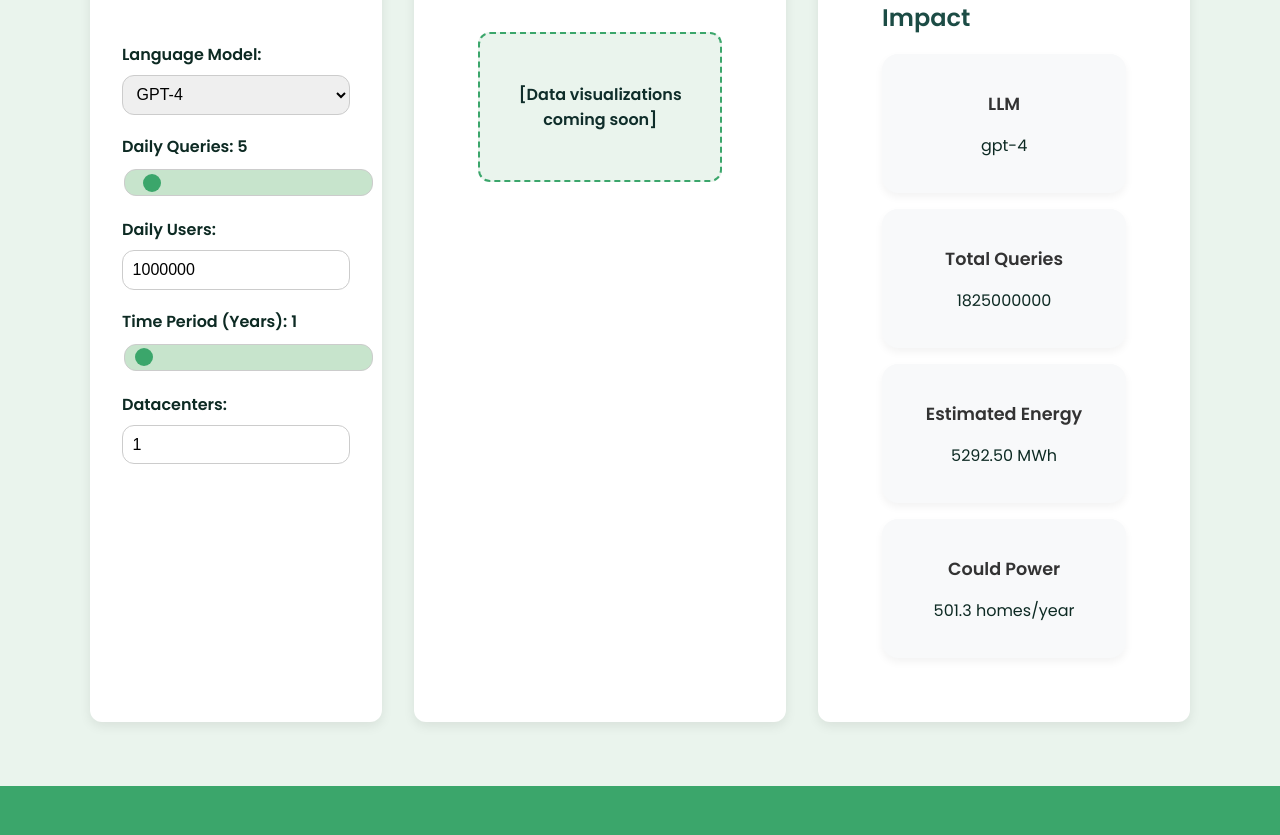
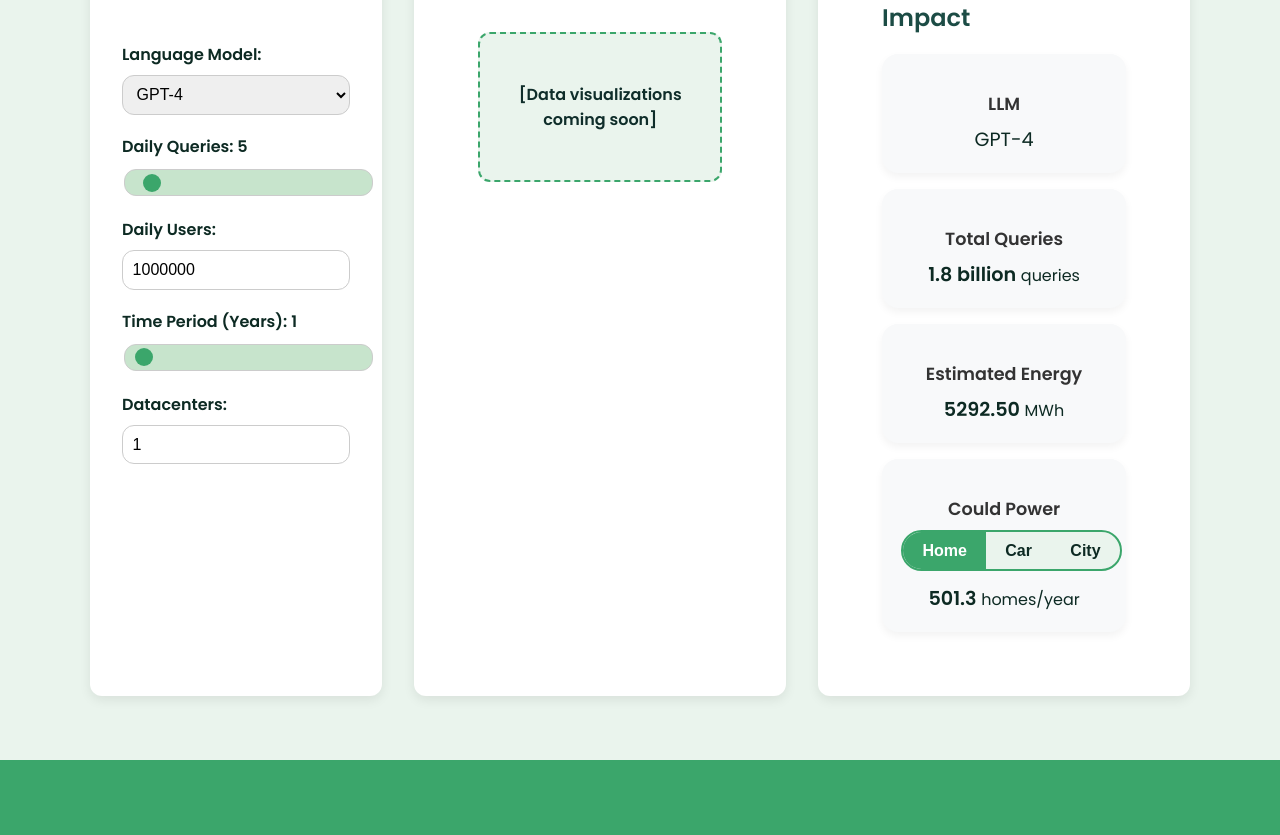
Before and after one commit to daver12345/lmc-ai-env-website, a React app: page / in a window 1280 px wide. Shown: the part 1020-1855 px from the top of the page. Built offline with nearby package versions, Linux system fonts and the light colour scheme.

Commit message:
Improving query visualization

```diff
--- a/src/App.js
+++ b/src/App.js
@@ -10,7 +10,7 @@ import QuizBanner from './components/QuizBanner';
 import './App.css';
 
 function App() {
-  const [llm, setLlm] = useState('gpt-4');
+  const [llm, setLlm] = useState('GPT-4');
   const [dailyQueries, setDailyQueries] = useState(5);
   const [dailyUsers, setDailyUsers] = useState(1000000);
   const [timePeriod, setTimePeriod] = useState(1);
--- /dev/null
+++ b/src/components/Dashboard.css
@@ -0,0 +1,76 @@
+/* File: src/components/Dashboard.css */
+
+.dashboard-grid {
+    display: grid;
+    grid-template-columns: 1fr;
+    gap: 1.2rem;
+    margin-top: 1.5rem;
+  }
+
+  .dashboard-card {
+    background-color: #f8f9fa;
+    border-radius: 1rem;
+    padding: 1.8rem 1.5rem;
+    box-shadow: 0 4px 10px rgba(0, 0, 0, 0.05);
+    text-align: center;
+    transition: transform 0.2s ease;
+  }
+
+  .dashboard-card:hover {
+    transform: translateY(-3px);
+  }
+
+  .dashboard-card h3 {
+    margin-bottom: 0.6rem;
+    font-size: 1.1rem;
+    font-weight: 600;
+    color: var(--primary);
+  }
+
+  .dashboard-card p {
+    font-size: 1.2rem;
+    color: var(--text-dark);
+    margin: 0;
+  }
+
+  /* --- Toggle Button Group --- */
+  .toggle-group {
+    display: flex;
+    justify-content: center;
+    background-color: #eaf4ed;
+    border: 2px solid var(--accent);
+    border-radius: 999px;
+    overflow: hidden;
+    width: fit-content;
+    margin: 0 auto 0.8rem auto;
+  }
+
+  .toggle-btn {
+    background: transparent;
+    border: none;
+    color: var(--text-dark);
+    padding: 0.6rem 1.2rem;
+    cursor: pointer;
+    font-size: 1rem;
+    font-weight: 600;
+    transition: background-color 0.3s ease, color 0.3s ease;
+  }
+
+  .toggle-btn.active {
+    background-color: var(--accent);
+    color: white;
+  }
+
+  /* Adjust the large number + label */
+  .impact-value {
+    font-size: 2.2rem;
+    font-weight: 700;
+    margin: 0.5rem 0 0.2rem;
+    color: var(--primary);
+  }
+
+  .impact-label {
+    font-size: 1rem;
+    font-weight: 500;
+    color: var(--text-dark);
+  }
--- a/src/components/Dashboard.js
+++ b/src/components/Dashboard.js
@@ -1,11 +1,65 @@
 // File: src/components/Dashboard.js
-import React from 'react';
+import React, { useState } from 'react';
+import './Dashboard.css';
 
 function Dashboard({ llm, dailyQueries, dailyUsers, timePeriod, datacenters }) {
-  // Placeholder calculations
+  const [unit, setUnit] = useState('homes');
+
   const totalQueries = dailyQueries * dailyUsers * 365 * timePeriod;
-  const energyUseMWh = (totalQueries * 2.9) / 1e6; // 2.9 Wh per query
-  const homesPowered = (energyUseMWh * 1000) / 10558; // 10,558 kWh/year per US home
+
+  // Estimated energy per query by model (in Wh)
+  const energyPerQueryMap = {
+    'GPT-4': 2.9,
+    'GPT-3': 1.1,
+    'Claude': 1.5,
+    'Gemini': 2.3,
+    '': 2.9 // fallback default
+  };
+
+  const energyPerQuery = energyPerQueryMap[llm] || 2.9;
+  const energyUseMWh = (totalQueries * energyPerQuery) / 1e6; // Convert to MWh
+
+  // Conversions:
+
+  // Average U.S. household uses ~10,558 kWh/year (source: EIA). Convert MWh to kWh (*1000) then divide.
+  const homesPowered = (energyUseMWh * 1000) / 10558;
+
+  // Average electric car consumes ~4.6 MWh/year (DOE estimate). Divide total energy by that number.
+  const carsPowered = energyUseMWh / 4.6;
+
+  // Approx. 45,000 MWh/year is a rough benchmark for a small city or district.
+  const cityPowered = energyUseMWh / 45000;
+
+  const getImpactValue = () => {
+    switch (unit) {
+      case 'homes': return homesPowered.toFixed(1);
+      case 'cars': return carsPowered.toFixed(1);
+      case 'city': return cityPowered.toFixed(3);
+      default: return homesPowered.toFixed(1);
+    }
+  };
+
+  const getLabel = () => {
+    switch (unit) {
+      case 'homes': return 'homes/year';
+      case 'cars': return 'cars/year';
+      case 'city': return 'cities/year';
+      default: return 'homes/year';
+    }
+  };
+
+  const formatWithLabel = (value, label) => (
+    <p className="impact-value">
+      {value} <span className="impact-label">{label}</span>
+    </p>
+  );
+
+  const formatNumberWithUnits = (number) => {
+    if (number >= 1e9) return (number / 1e9).toFixed(1) + ' billion';
+    if (number >= 1e6) return (number / 1e6).toFixed(1) + ' million';
+    if (number >= 1e3) return (number / 1e3).toFixed(1) + 'k';
+    return number.toLocaleString();
+  };
 
   return (
     <main className="content">
@@ -17,15 +71,29 @@ function Dashboard({ llm, dailyQueries, dailyUsers, timePeriod, datacenters }) {
         </div>
         <div className="dashboard-card">
           <h3>Total Queries</h3>
-          <p>{totalQueries}</p>
+          {formatWithLabel(formatNumberWithUnits(totalQueries), 'queries')}
         </div>
         <div className="dashboard-card">
           <h3>Estimated Energy</h3>
-          <p>{energyUseMWh.toFixed(2)} MWh</p>
+          {formatWithLabel(energyUseMWh.toFixed(2), 'MWh')}
         </div>
         <div className="dashboard-card">
           <h3>Could Power</h3>
-          <p>{homesPowered.toFixed(1)} homes/year</p>
+          <div className="toggle-group">
+            <button
+              className={`toggle-btn ${unit === 'homes' ? 'active' : ''}`}
+              onClick={() => setUnit('homes')}
+            >Home</button>
+            <button
+              className={`toggle-btn ${unit === 'cars' ? 'active' : ''}`}
+              onClick={() => setUnit('cars')}
+            >Car</button>
+            <button
+              className={`toggle-btn ${unit === 'city' ? 'active' : ''}`}
+              onClick={() => setUnit('city')}
+            >City</button>
+          </div>
+          {formatWithLabel(getImpactValue(), getLabel())}
         </div>
       </div>
     </main>
--- a/src/components/Sidebar.js
+++ b/src/components/Sidebar.js
@@ -15,9 +15,10 @@ function Sidebar({
         <label>Language Model:</label>
         <select value={llm} onChange={(e) => setLlm(e.target.value)}>
           <option value="">Choose an LLM</option>
-          <option value="gpt-4">GPT-4</option>
-          <option value="gpt-3">GPT-3</option>
-          <option value="custom">Custom</option>
+          <option value="GPT-4">GPT-4</option>
+          <option value="GPT-3">GPT-3</option>
+          <option value="Claude">Claude</option>
+          <option value="Gemini">Gemini</option>
         </select>
       </div>
       <div className="field">
```
